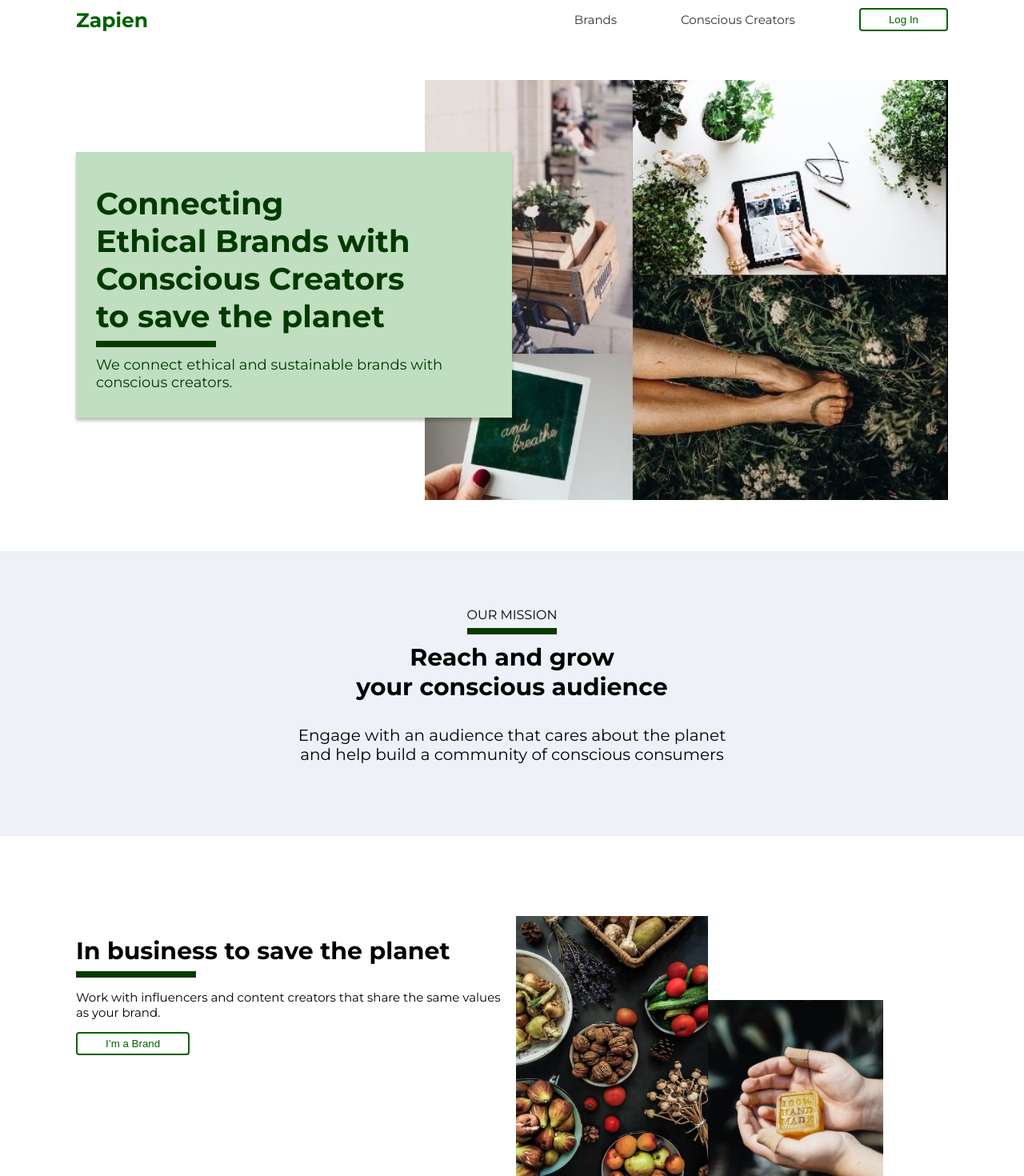
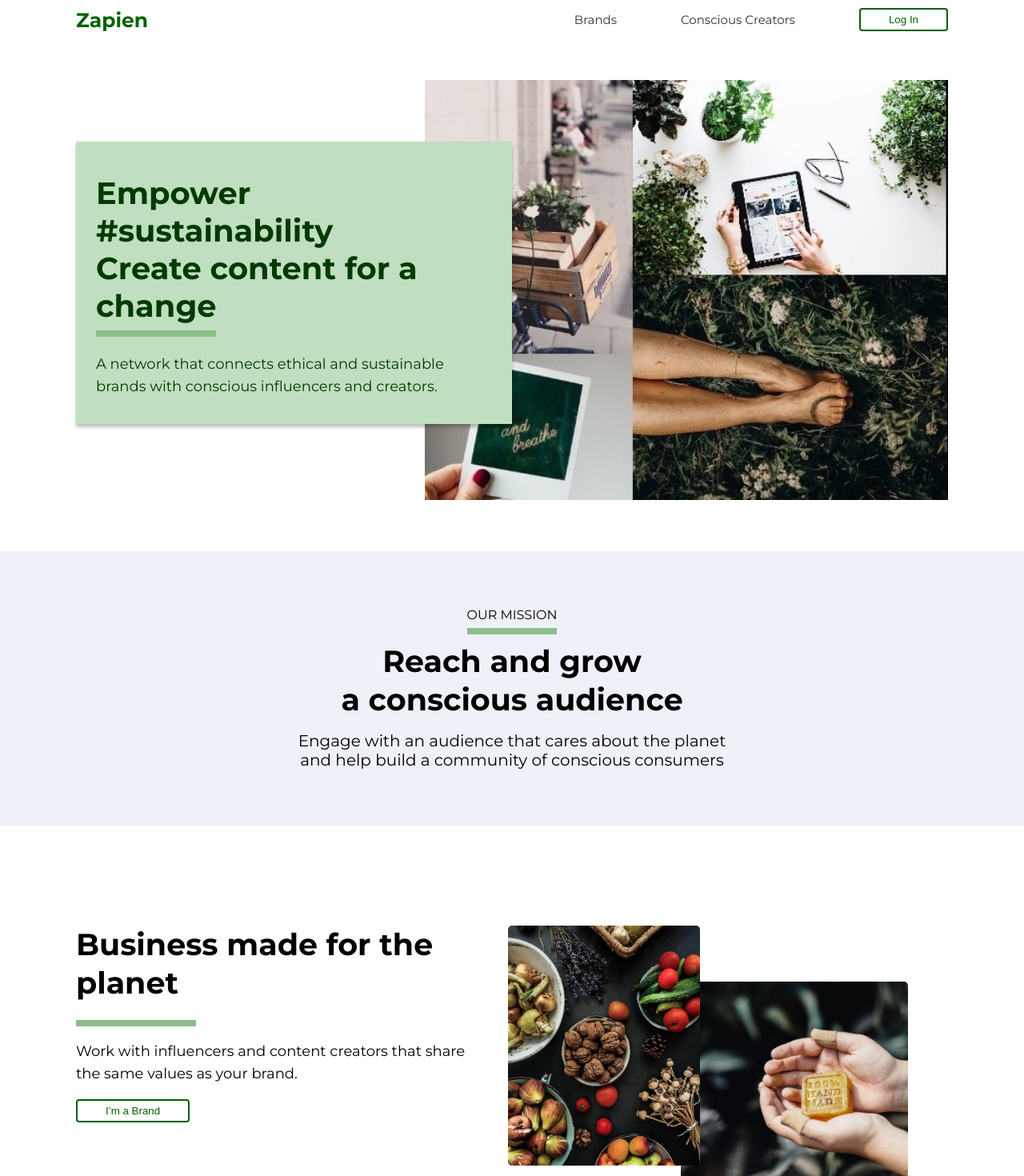
Before and after one commit to lauracarballo/zapien, a Next.js app: page / in a window 1280 px wide. Shown: the top 1470 px of the page at 80% size. Built offline with nearby package versions, Linux system fonts and the light colour scheme.

Commit message:
Style Marketing Section

```diff
--- a/components/DescriptionSection.js
+++ b/components/DescriptionSection.js
@@ -4,12 +4,8 @@ const DescriptionSection = ({ title, intro, description }) => {
       <div className="container">
         <div className="description-section">
           <div className="section-title underline">{title}</div>
-          <div className="styling-intro">
-            <h2>{intro}</h2>
-          </div>
-          <div className="styling-description">
-            <p>{description}</p>
-          </div>
+          <h2 className="styling-intro">{intro}</h2>
+          <div className="styling-description">{description}</div>
         </div>
       </div>
       <style jsx>{`
@@ -27,8 +23,13 @@ const DescriptionSection = ({ title, intro, description }) => {
           text-align: center;
         }
 
-        .styling-description > p {
+        .styling-description {
           font-size: 20px;
+        }
+
+        .styling-intro {
+          margin-top: 25px;
+          margin-bottom: auto;
         }
       `}</style>
     </div>
--- a/components/Footer.js
+++ b/components/Footer.js
@@ -85,6 +85,7 @@ const Footer = () => {
           font-size: 12px;
           margin-top: 5px;
           text-align: justify;
+          line-height: 1.5;
         }
         .footer-links {
           display: flex;
--- a/components/Image.js
+++ b/components/Image.js
@@ -1,10 +1,10 @@
 const Image = ({ frontImage, backImage, reverse }) => {
   return (
-    <div className="container">
+    <div className="img-container">
       <img className={reverse ? "back-reverse" : "back"} src={backImage} />
       <img className={reverse ? "front-reverse" : "front"} src={frontImage} />
       <style jsx>{`
-        .container {
+        .img-container {
           display: flex;
           width: 50%;
           flex-direction: row;
@@ -15,30 +15,38 @@ const Image = ({ frontImage, backImage, reverse }) => {
         .back {
           width: 284px;
           height: 260px;
-          position: relative;
+          position: absolute;
           top: 0;
-          left: 70px;
+          left: 0px;
+          border-radius: 5px;
+          object-fit: cover;
         }
         .back-reverse {
           width: 284px;
           height: 260px;
-          position: relative;
-          top: 105px;
-          left: 125px;
+          position: absolute;
+          top: 70px;
+          right: 50px;
+          border-radius: 5px;
+          object-fit: cover;
         }
         .front {
           width: 240px;
           height: 300px;
           position: absolute;
           top: 46px;
-          left: 310px;
+          left: 260px;
+          border-radius: 5px;
+          object-fit: cover;
         }
         .front-reverse {
           width: 240px;
-          height: 333px;
+          height: 300px;
           position: absolute;
           top: 0px;
-          right: 300px;
+          right: 310px;
+          border-radius: 5px;
+          object-fit: cover;
         }
       `}</style>
     </div>
--- a/components/Layout.js
+++ b/components/Layout.js
@@ -32,7 +32,10 @@ function Layout(props) {
 
         h2 {
           font-weight: 700;
-          font-size: 30px;
+          font-size: 38px;
+          padding-bottom: 15px;
+          margin-top: 0px;
+          line-height: 48px;
         }
 
         a {
@@ -42,6 +45,8 @@ function Layout(props) {
 
         p {
           margin-top: 30px;
+          line-height: 28px;
+          font-size: 18px;
         }
 
         a:hover:not(.logo) {
@@ -62,7 +67,7 @@ function Layout(props) {
           content: "";
           width: 100%;
           height: 8px;
-          background: #073a00;
+          background: #8cbf8a;
           position: absolute;
           bottom: -15px;
           left: 0;
--- a/components/MainHero.js
+++ b/components/MainHero.js
@@ -22,7 +22,7 @@ const MainHero = ({ title, description, image }) => {
           .hero-text {
             position: relative;
             left: 0;
-            top: 4vw;
+            top: 3vw;
             width: 50%;
             padding: 15px 25px;
             color: #023a00;
@@ -44,7 +44,7 @@ const MainHero = ({ title, description, image }) => {
 
           .description {
             font-size: 18px;
-            margin-top: 8px;
+            margin-top: 35px;
           }
 
           .title {
--- a/components/MarketingSection.js
+++ b/components/MarketingSection.js
@@ -15,11 +15,13 @@ const MarketingSection = (props) => {
           .MarketingSection {
             display: flex;
             flex-direction: ${reverse ? "row-reverse" : "row"};
-            padding: 100px 0px;
+            min-height: 350px;
+            margin: 125px 0;
           }
 
           .content {
             width: 50%;
+            padding-right: 25px;
           }
         `}</style>
       </div>
--- a/pages/index.js
+++ b/pages/index.js
@@ -13,13 +13,12 @@ export default () => (
     <MainHero
       title={
         <>
-          <div>Connecting</div>
-          <div>Ethical Brands with</div>
-          <div>Conscious Creators</div>
-          <div>to save the planet</div>
+          <div>Empower</div>
+          <div>#sustainability</div>
+          <div>Create content for a change</div>
         </>
       }
-      description="We connect ethical and sustainable brands with conscious creators. "
+      description="A network that connects ethical and sustainable brands with conscious influencers and creators. "
       image="/images/collage.jpg"
     />
     <DescriptionSection
@@ -27,7 +26,7 @@ export default () => (
       intro={
         <>
           <div>Reach and grow</div>
-          <div>your conscious audience</div>
+          <div>a conscious audience</div>
         </>
       }
       description={
@@ -37,12 +36,13 @@ export default () => (
         </>
       }
     />
+
     <MarketingSection
       backImage="/images/soap-handmade.jpeg"
       frontImage="/images/organic-food.jpeg"
       reverse
     >
-      <h2 className="underline">In business to save the planet</h2>
+      <h2 className="underline">Business made for the planet</h2>
       <p>
         Work with influencers and content creators that share the same values as
         your brand.
```
